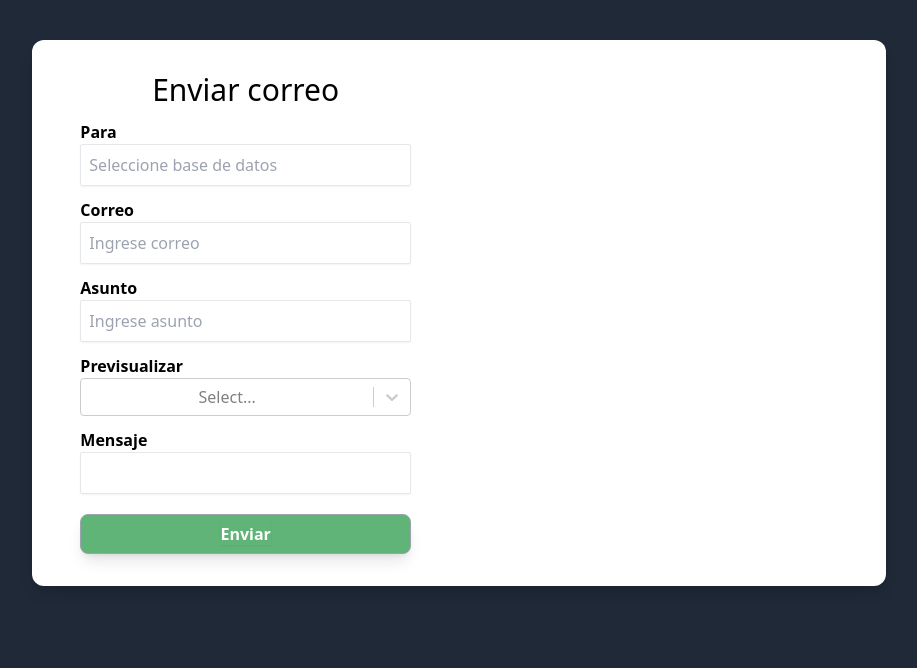
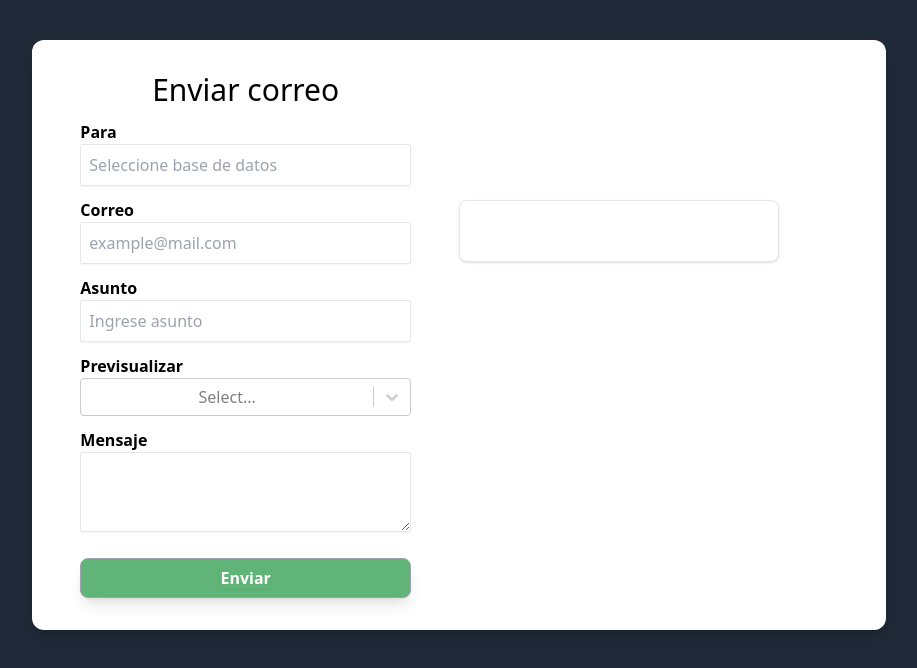
Before and after one commit to LuisCaro92/ComponentesVarios, a React (Create React App) app: page / in a window 1280 px wide. Shown: the top 668 px of the page, without its empty margins (181-1098 px from the left). Built offline with nearby package versions, Linux system fonts and the light colour scheme.

Commit message:
terminando previsualizacion

```diff
--- a/src/componentes/Send.js
+++ b/src/componentes/Send.js
@@ -6,25 +6,14 @@ const previOption = [
   { label: "No", value: false },
 ];
 
-const dataBase= {
-    "bodegas": [
-      {
-        "id": 1,
-        "nombre": "Bodega A"
-      },
-      {
-        "id": 2,
-        "nombre": "Bodega B"
-      },
-      {
-        "id": 3,
-        "nombre": "Bodega C"
-      }
-    ]
-  }
 const Send = () => {
-
-  const InputField = ({ label, placeholder, type = "text", onChange }) => (
+  const InputField = ({
+    label,
+    placeholder,
+    type = "text",
+    onChange,
+    value,
+  }) => (
     <div className="mt-3">
       <h1 className="text-start font-bold">{label}</h1>
       <input
@@ -32,19 +21,15 @@ const Send = () => {
         placeholder={placeholder}
         className="border border-gray-200 py-2 px-2 rounded-sm w-full shadow-sm hover:"
         onChange={onChange}
+        value={value}
       />
     </div>
   );
 
   const [email, setEmail] = useState("");
+  const [inputValue, setInputValue] = useState("");
   const [asunto, setAsunto] = useState("");
-
-  const handleEmailChange = (e) => {
-    setEmail(e.target.value);
-  };
-  const handleAsuntoChange = (e) => {
-    setAsunto(e.target.value);
-  };
+  const [mensaje, setMensaje] = useState("");
 
   const handleSelectChange = (selectedOption) => {
     console.log(selectedOption);
@@ -61,18 +46,20 @@ const Send = () => {
                 <InputField
                   label="Para"
                   placeholder="Seleccione base de datos"
-                  onChange={(e) => console.log(e.target.value)}
+                  onChange={(e) => setInputValue(e.target.value)}
+                  value={inputValue}
                 />
                 <InputField
                   label="Correo"
-                  placeholder="Ingrese correo"
-                  onChange={handleEmailChange}
+                  placeholder="example@mail.com"
+                  onChange={(e) => setEmail(e.target.value)}
+                  value={email}
                 />
                 <InputField
-                 label="Asunto"
-                 placeholder="Ingrese asunto"
-                 onChange={handleAsuntoChange}
-
+                  label="Asunto"
+                  placeholder="Ingrese asunto"
+                  onChange={(e) => setAsunto(e.target.value)}
+                  value={asunto}
                 />
                 <div className="mt-3">
                   <h1 className="text-start font-bold">Previsualizar</h1>
@@ -82,7 +69,13 @@ const Send = () => {
                     onChange={handleSelectChange}
                   />
                 </div>
-                <InputField label="Mensaje" type="textarea" />
+                <div className="mt-3 ">
+                  <h1 className="text-start font-bold">Mensaje</h1>
+                  <textarea
+                    className="h-20 border border-gray-200 py-2 px-2 rounded-sm w-full shadow-sm"
+                    onChange={(e) => setMensaje(e.target.value)}
+                  />
+                </div>
                 <div className="mt-5">
                   <button className="active:scale-[.98] actiove:duration-75 transition-all hover:scale-[1.02] ease-in-out w-full bg-[#60B478] rounded-lg h-10 border border-solid border-gray-400 text-center text-white font-bold shadow-lg">
                     <span className="shadow-sm">Enviar</span>
@@ -90,12 +83,13 @@ const Send = () => {
                 </div>
               </form>
             </div>
-            <div className="w-full lg:w-1/2 flex flex-col items-center justify-center p-12 bg-no-repeat bg-cover bg-center">
-              <h1 className="text-white text-3xl">Welcome</h1>
-              <div className="">
-                <p className="mt-5 mb-20 pb-40 text-dark">
-                  {email}
+            <div className="w-full lg:w-1/2 flex flex-col mt-40">
+              <div className="w-80 p-6 bg-white border border-gray-200 rounded-lg shadow dark:bg-gray-800 dark:border-gray-700">
+                <h5 className="mb-2 text-2xl font-semibold tracking-tight text-gray-900 dark:text-white">
                   {asunto}
+                </h5>
+                <p class="mb-3 font-normal text-gray-500 dark:text-gray-400">
+                  {mensaje}
                 </p>
               </div>
             </div>
```
